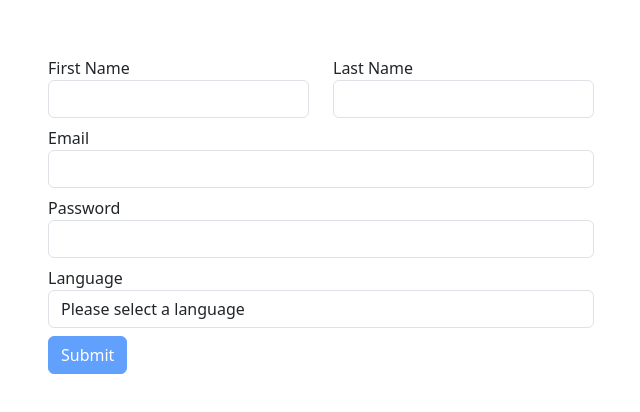
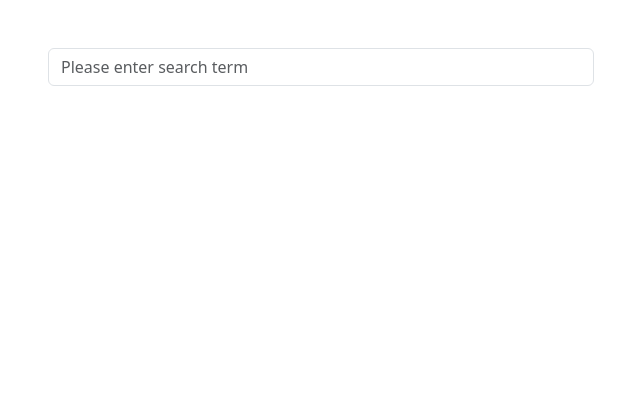
Before and after one commit to AsmaaFH/Angular-18-practice, an Angular app: page / in a window 1280 px wide. Shown: the top 412 px of the page, without its empty margins (319-959 px from the left). Built offline with nearby package versions, Linux system fonts and the light colour scheme.

Commit message:
reactive model form

```diff
--- /dev/null
+++ b/src/app/Forms/reactive-model-form/reactive-model-form.component.html
@@ -0,0 +1,10 @@
+<div class="container mt-5">
+  <div class="row justify-content-center">
+    <div class="col-md-6">
+      <input type="search" (input)="onChange($event)" formControl="searchField" class="form-control" placeholder="Please enter search term" />
+      <ul class="my-5">
+        <li *ngFor="let search of searches">{{ search }}</li>
+      </ul>
+    </div>
+  </div>
+</div>
--- /dev/null
+++ b/src/app/Forms/reactive-model-form/reactive-model-form.component.ts
@@ -0,0 +1,29 @@
+import { Component, OnInit } from '@angular/core';
+import { FormControl } from '@angular/forms';
+import { CommonModule } from '@angular/common';
+
+@Component({
+  selector: 'app-reactive-model-form',
+  standalone: true,
+  imports: [CommonModule],
+  templateUrl: './reactive-model-form.component.html',
+  styleUrl: './reactive-model-form.component.scss',
+})
+export class ReactiveModelFormComponent implements OnInit {
+  searchField: FormControl = new FormControl();
+  searches: string[] = [];
+
+  onChange(event: Event) {
+    // const inputElement = event.target as HTMLInputElement;
+    // let value = inputElement.value;
+    // this.searches.push(value);
+  }
+
+  ngOnInit() {
+    this.searchField = new FormControl();
+    this.searchField.valueChanges
+        .subscribe(term => {
+          this.searches.push(term);
+        });
+  }
+}
--- a/src/app/app.component.html
+++ b/src/app/app.component.html
@@ -1 +1 @@
-<app-model-driven-form-validators></app-model-driven-form-validators>
+<app-reactive-model-form></app-reactive-model-form>
--- a/src/app/app.component.ts
+++ b/src/app/app.component.ts
@@ -5,6 +5,7 @@ import { take, map } from 'rxjs/operators';
 import { AsyncPipeComponent } from './AsyncPipe/async-pipe/async-pipe.component';
 import { ModelDrivenFormComponent } from './Forms/model-driven-form/model-driven-form.component';
 import { ModelDrivenFormValidatorsComponent } from './Forms/model-driven-form-validators/model-driven-form-validators.component';
+import { ReactiveModelFormComponent } from './Forms/reactive-model-form/reactive-model-form.component';
 
 @Component({
   selector: 'app-root',
@@ -14,6 +15,7 @@ import { ModelDrivenFormValidatorsComponent } from './Forms/model-driven-form-va
     //  AsyncPipeComponent,
     // ModelDrivenFormComponent,
     ModelDrivenFormValidatorsComponent,
+    ReactiveModelFormComponent
   ],
   templateUrl: './app.component.html',
   styleUrl: './app.component.scss',
```
Also changed, not shown: src/app/Forms/reactive-model-form/reactive-model-form.component.scss (added), 1 other file (tests, documents, lock files or other folders).
